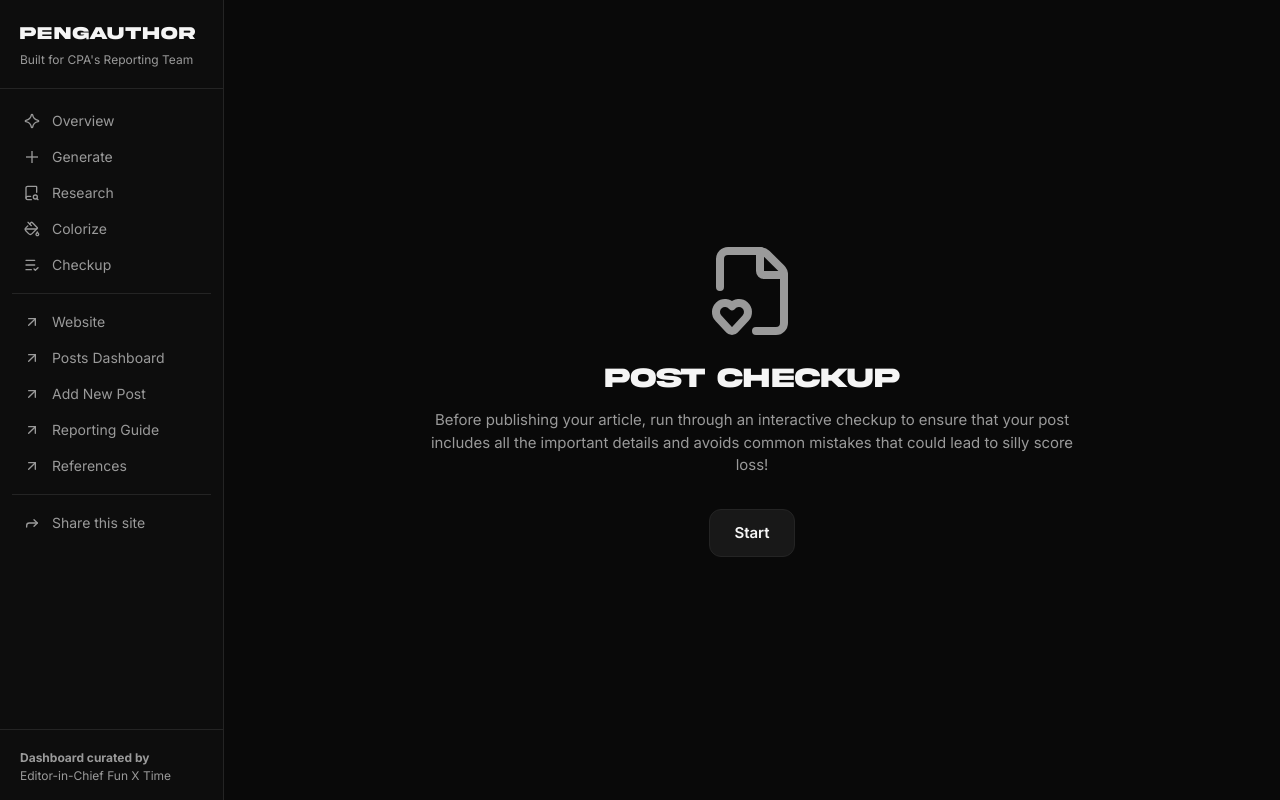
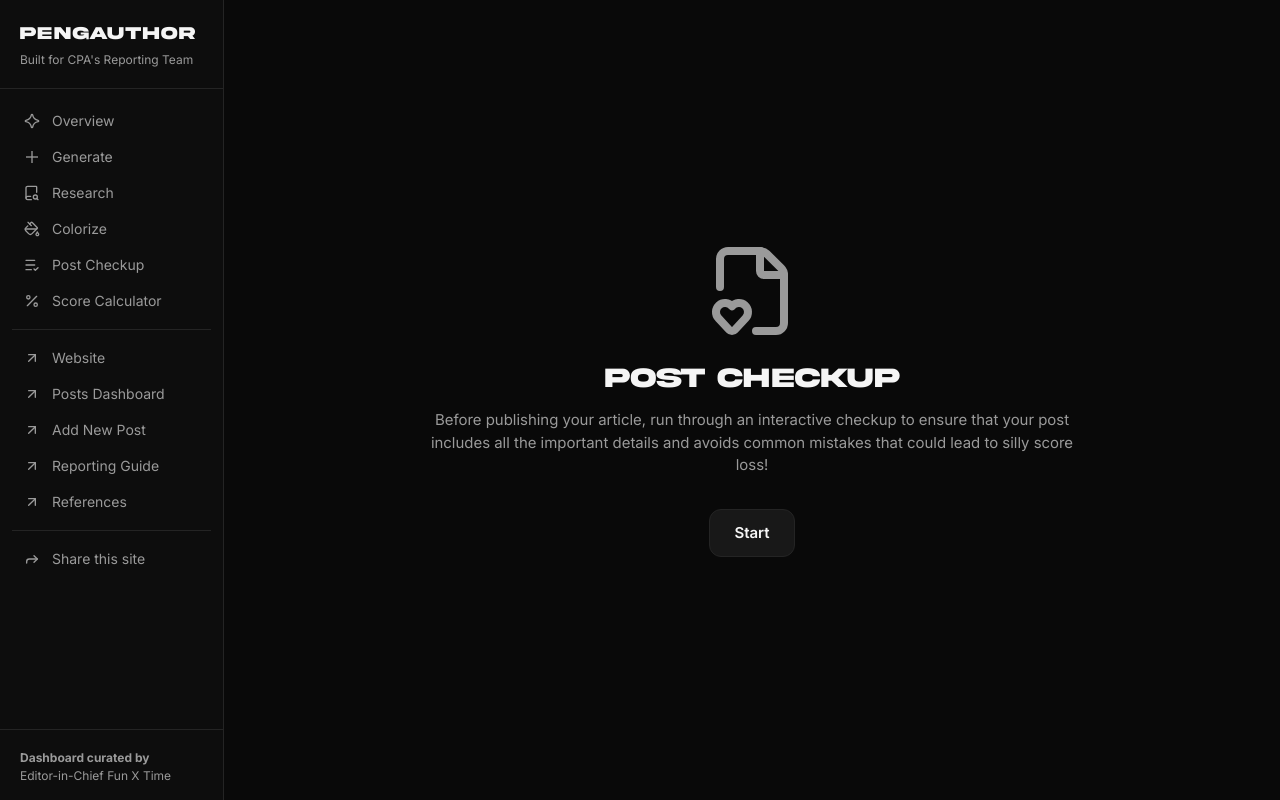
Before and after one commit to FunXTime/Pengauthor, a Next.js app: page /checkup in a window 1280 px wide. Built offline with nearby package versions, Linux system fonts and the light colour scheme.

Commit message:
v0.6.2
- Create page: app/calculate-score as "Score Calculator"
- Add icon: "calculate-score"
- Label the Checkup page as "Post Checkup" on the sidebar

```diff
--- /dev/null
+++ b/app/calculate-score/page.jsx
@@ -0,0 +1,16 @@
+export default function PostCalculatorPage() {
+  return (
+    <div className="space-y-6 p-8">
+      <h1>Calculate scores</h1>
+      <p className="text-faint">
+        Calculate the score of a post on the basis of the current rubrics. This tool can be used by anyone, especially Reporting Heads.
+      </p>
+
+      <section>
+        <p className="text-faint">
+          <strong>This feature is coming soon!</strong> Stay tuned for updates to Pengauthor.
+        </p>
+      </section>
+    </div>
+  );
+}
--- a/app/layout.jsx
+++ b/app/layout.jsx
@@ -68,7 +68,8 @@ const LISTED_PAGES = [
   { label: "Generate", href: "/generate", icon: "generate" },
   { label: "Research", href: "/research", icon: "research" },
   { label: "Colorize", href: "/colorize", icon: "colorize" },
-  { label: "Checkup", href: "/checkup", icon: "checkup" }
+  { label: "Post Checkup", href: "/checkup", icon: "checkup" },
+  { label: "Score Calculator", href: "/calculate-score", icon: "calculateScore" }
 ];
 
 const EXTERNAL_PAGES = [
--- a/components/Icon.jsx
+++ b/components/Icon.jsx
@@ -65,6 +65,19 @@ export default function Icon({
           <path d="M16 12H3" />
           <path d="M11 19H3" />
           <path d="m15 18 2 2 4-4" />
+        </svg>
+      );
+
+    case "calculateScore":
+      return (
+        <svg
+          className={svgClassName}
+          viewBox="0 0 24 24"
+          {...svgProps}
+        >
+          <line x1="19" x2="5" y1="5" y2="19" />
+          <circle cx="6.5" cy="6.5" r="2.5" />
+          <circle cx="17.5" cy="17.5" r="2.5" />
         </svg>
       );
 
--- a/package.json
+++ b/package.json
@@ -3,7 +3,7 @@
   "description": "CPA Media Department's premier writing tool",
   "author": "Fun X Time",
   "license": "MIT",
-  "version": "0.6.1",
+  "version": "0.6.2",
   "private": true,
   "scripts": {
     "dev": "next dev",
```
Also changed, not shown: 1 other file (tests, documents, lock files or other folders).
